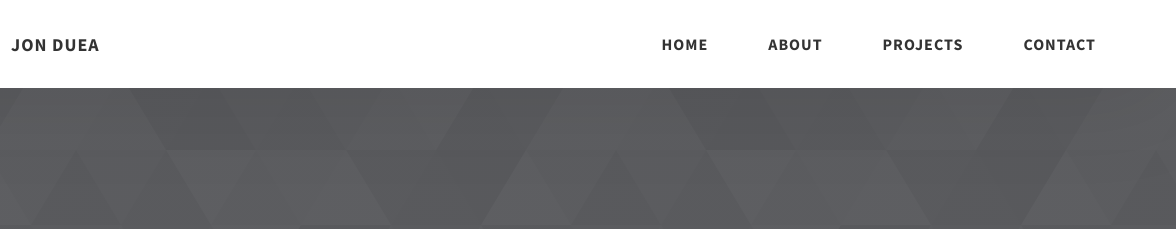
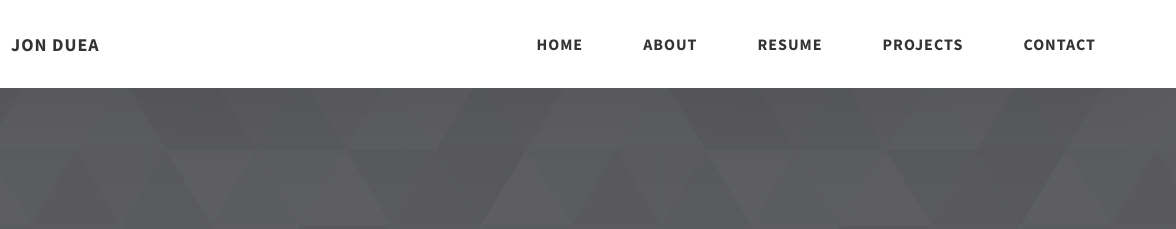
Before and after one commit to jmduea/jmduea.github.io, a website: page index.html in a window 1280 px wide. Shown: the top 229 px of the page, 104-1280 px from the left. Drawn offline with Linux system fonts and the light colour scheme.

Commit message:
Add link to resume that opens in a new tab

```diff
--- a/index.html
+++ b/index.html
@@ -36,6 +36,9 @@
                 </li>
                 <li class="header__link-wrapper">
                     <a href="./index.html#about" class="header__link">About </a>
+                </li>
+                <li class="header__link-wrapper">
+                    <a href="https://docs.google.com/document/d/1_w4YkoEzHszX5Yq6jrUhM5Eqjs7d2M7fxPHVF6zDtB8/edit?usp=sharing" class="header__link" target="_blank" rel="noreferrer noopener"> Resume </a>
                 </li>
                 <li class="header__link-wrapper">
                     <a href="./index.html#projects" class="header__link">
```
Lines whose indentation alone changed are shown as unchanged.
